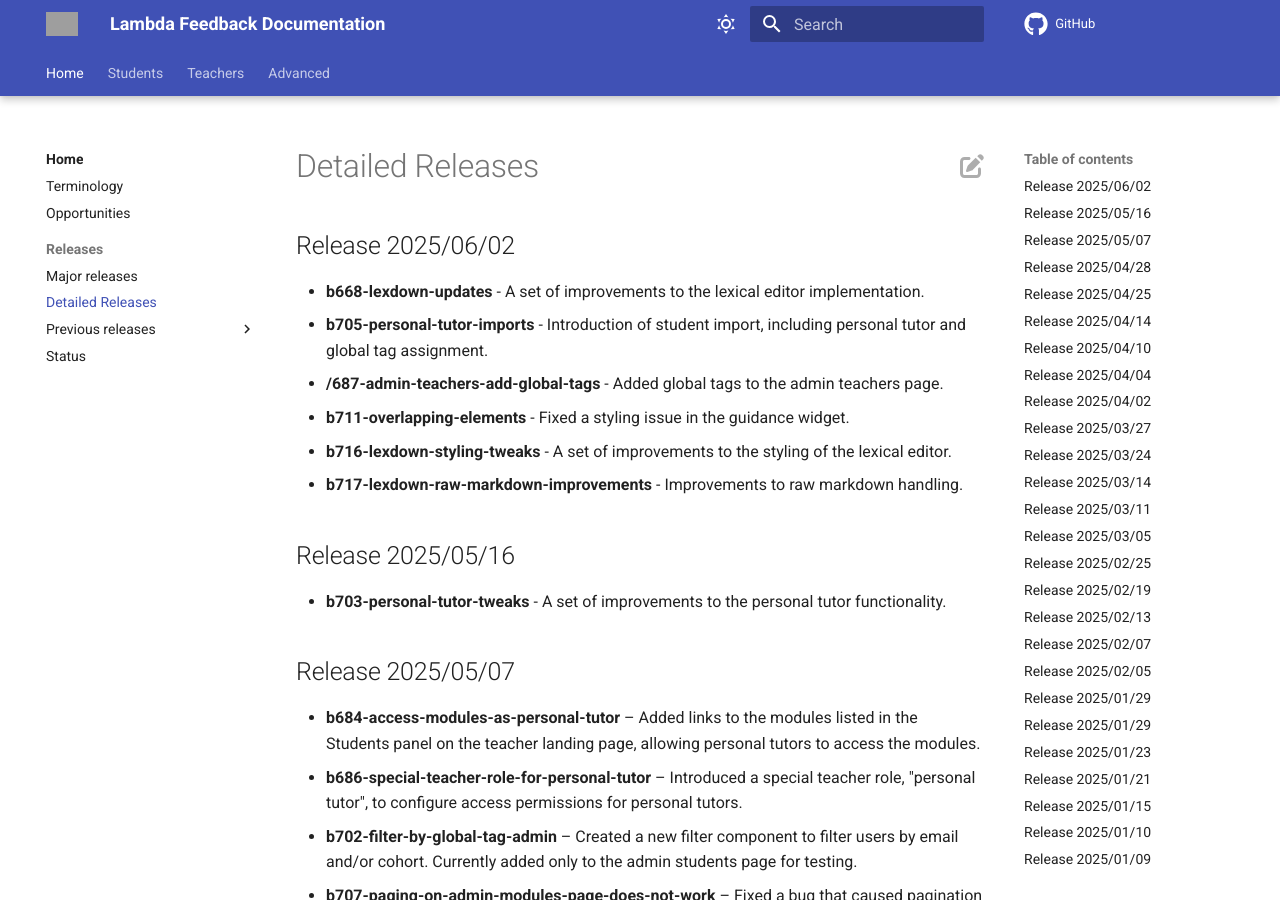
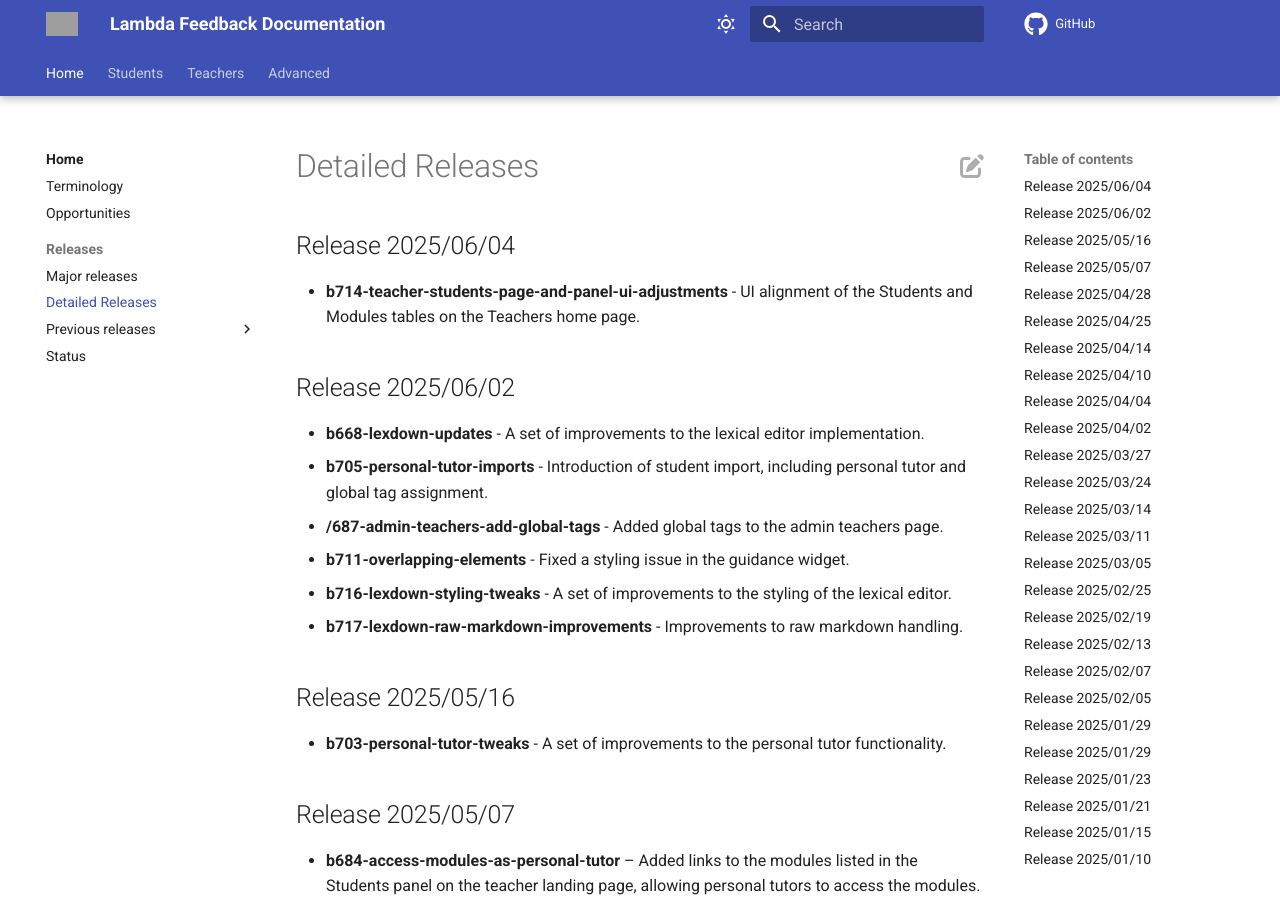
Before and after one commit to lambda-feedback/user-documentation, an MkDocs documentation site: the page built from docs/releases/detailed_releases.md, in a window 1280 px wide and 900 px high. Built offline with MkDocs 1.6.1 and Material for MkDocs 9.7.7, drawn with Linux system fonts in a browser that asks for light colours; comment, search, counter and statistics services are not loaded; grey boxes are pictures that could not be loaded.

Commit message:
Release 2025/06/04 added

```diff
--- a/docs/releases/detailed_releases.md
+++ b/docs/releases/detailed_releases.md
@@ -1,3 +1,7 @@
+## Release 2025/06/04
+
+- **b714-teacher-students-page-and-panel-ui-adjustments** - UI alignment of the Students and Modules tables on the Teachers home page.
+
 ## Release 2025/06/02
 
 - **b668-lexdown-updates** - A set of improvements to the lexical editor implementation.
```
